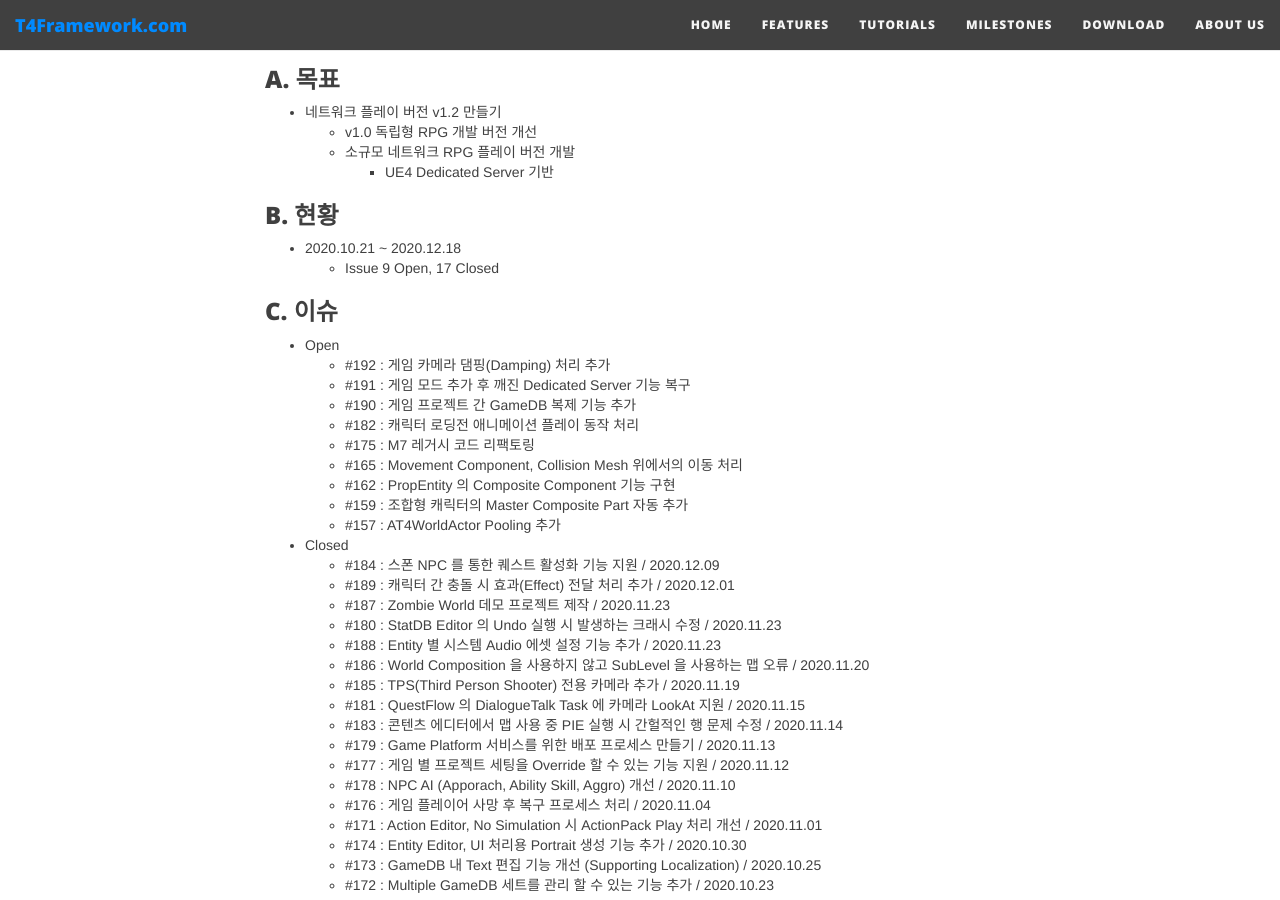
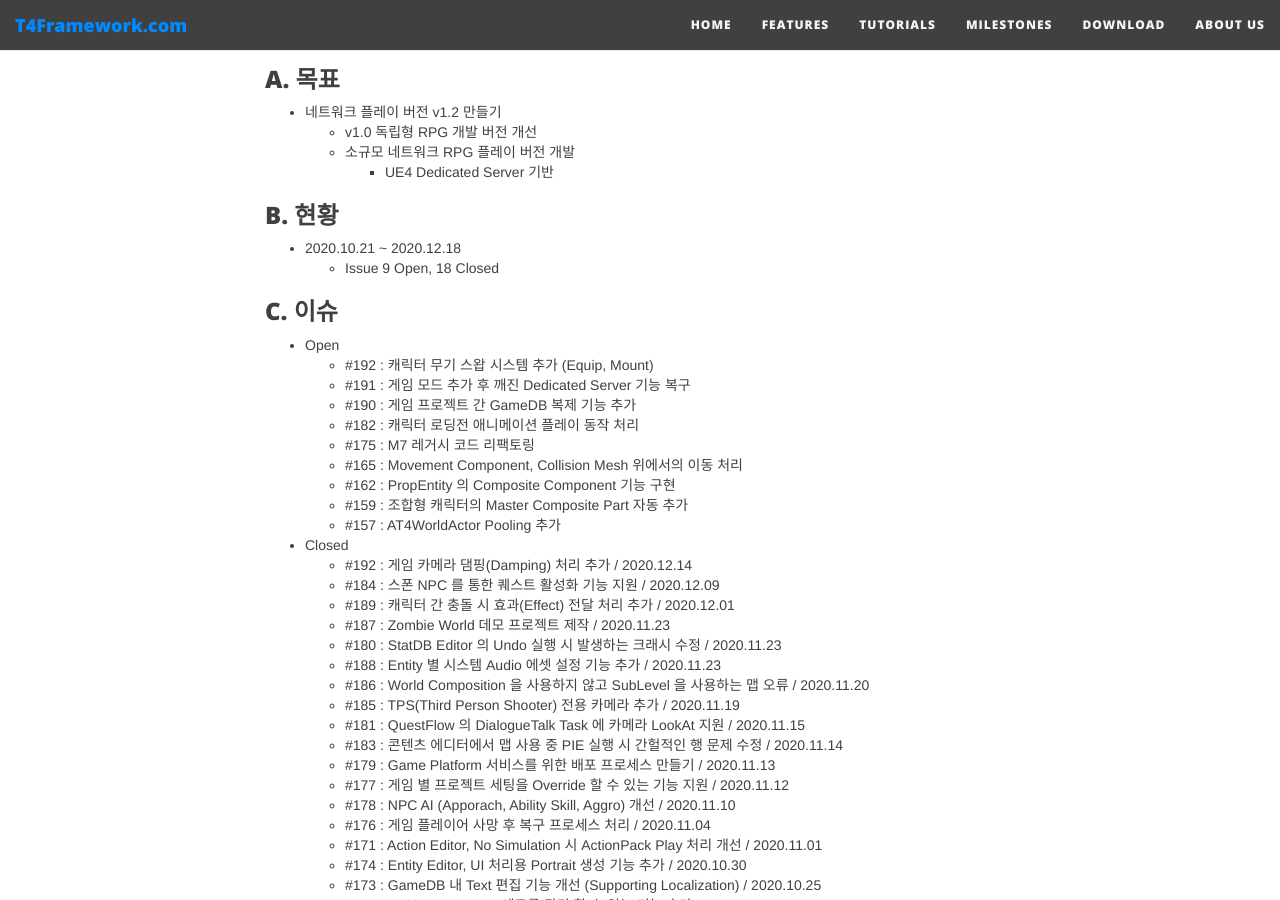
Before and after one commit to T4Framework/T4Framework_WebSite, a Jekyll site: the page built from docs/T4Framework_Milestone8_Achieved.md, in a window 1280 px wide and 900 px high, scrolled down 317 px. Built offline with Jekyll 4.4.1, drawn with Linux system fonts in a browser that asks for light colours; nearby versions of some CDN libraries.

Commit message:
Update T4Framework_Milestone8_Achieved.md

```diff
--- a/docs/T4Framework_Milestone8_Achieved.md
+++ b/docs/T4Framework_Milestone8_Achieved.md
@@ -15,12 +15,12 @@ subtitle: Milestone 8 (2020.10.21 ~ 2020.12.18)
 ### B. 현황
 
 - 2020.10.21 ~ 2020.12.18
-  - Issue 9 Open, 17 Closed
+  - Issue 9 Open, 18 Closed
 
 ### C. 이슈
 
 - Open
-  - #192 : 게임 카메라 댐핑(Damping) 처리 추가
+  - #192 : 캐릭터 무기 스왑 시스템 추가 (Equip, Mount)
   - #191 : 게임 모드 추가 후 깨진 Dedicated Server 기능 복구
   - #190 : 게임 프로젝트 간 GameDB 복제 기능 추가
   - #182 : 캐릭터 로딩전 애니메이션 플레이 동작 처리
@@ -31,6 +31,7 @@ subtitle: Milestone 8 (2020.10.21 ~ 2020.12.18)
   - #157 : AT4WorldActor Pooling 추가
 
 - Closed
+  - #192 : 게임 카메라 댐핑(Damping) 처리 추가 / 2020.12.14
   - #184 : 스폰 NPC 를 통한 퀘스트 활성화 기능 지원 / 2020.12.09
   - #189 : 캐릭터 간 충돌 시 효과(Effect) 전달 처리 추가 / 2020.12.01
   - #187 : Zombie World 데모 프로젝트 제작 / 2020.11.23
```
